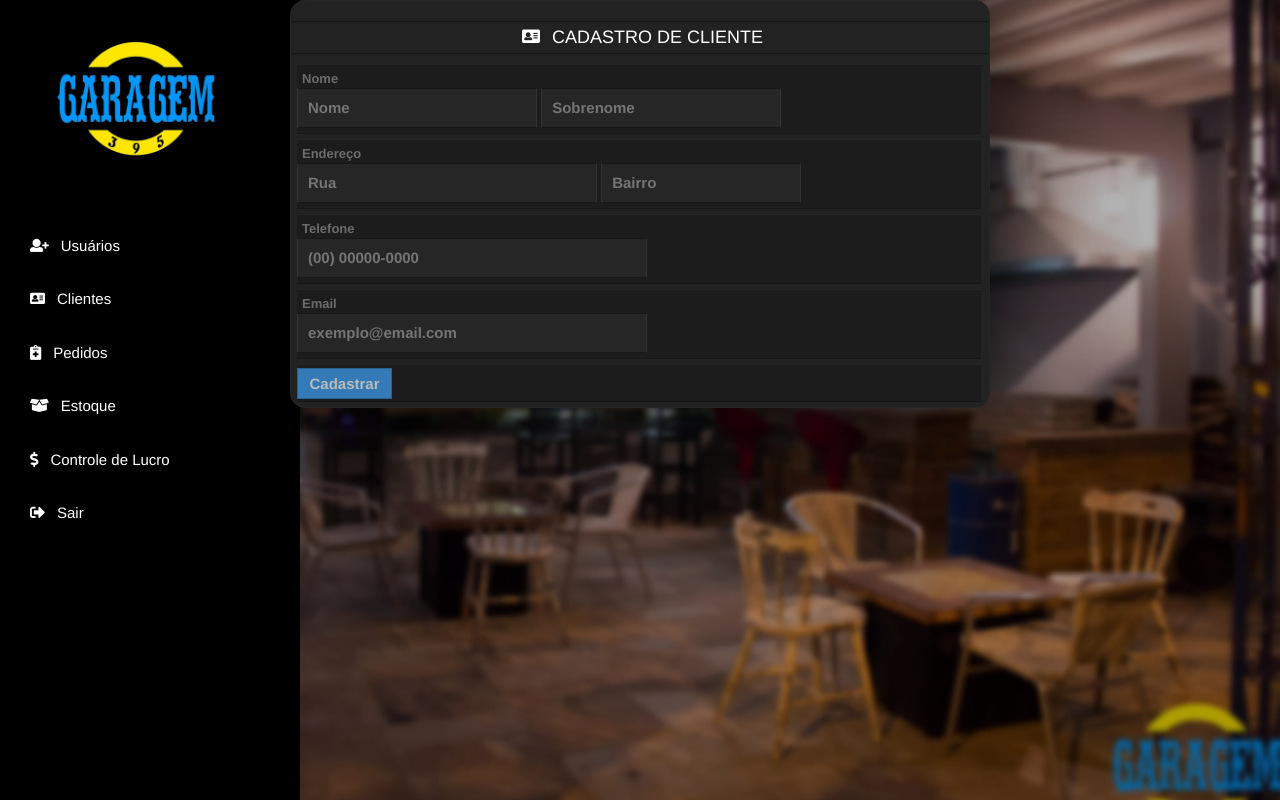
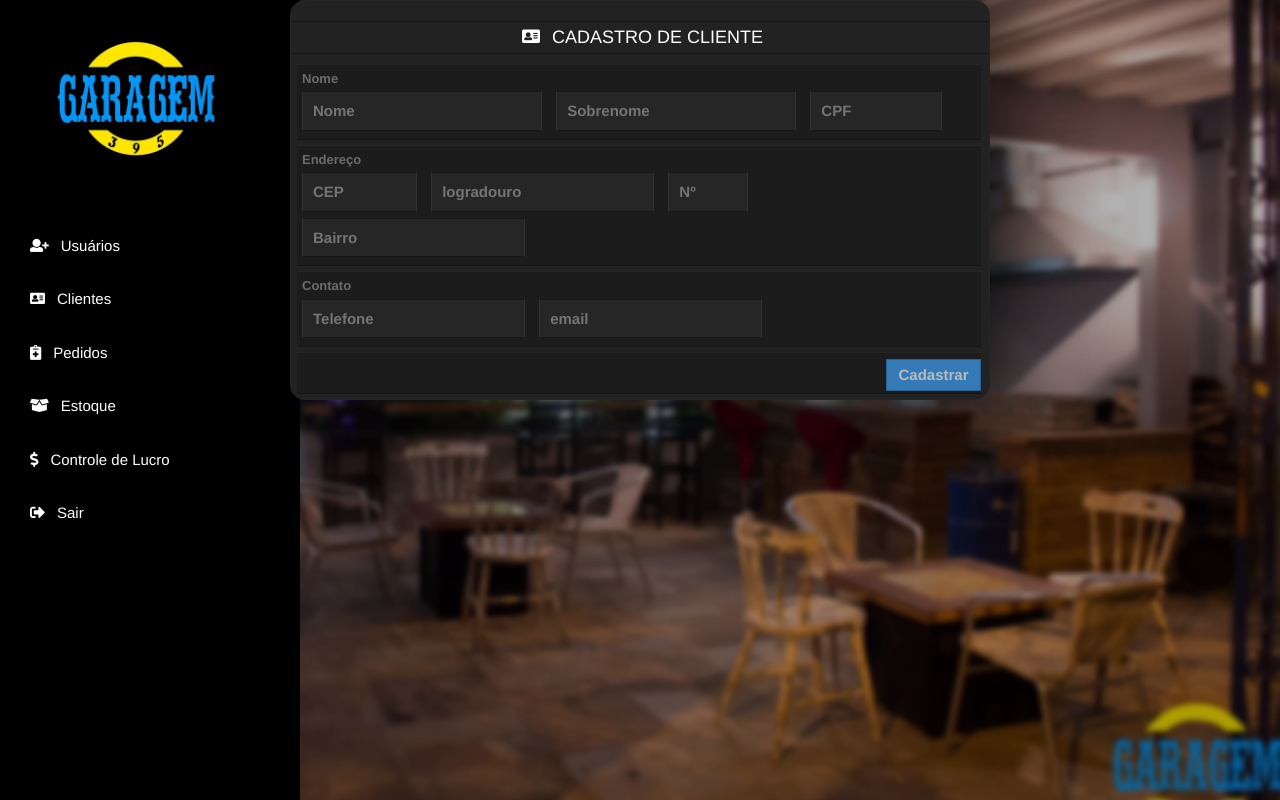
Before and after one commit to paulovinicius-TI/ope-garagem-365, a PHP site: page /view/cadastro_cliente.php in a window 1280 px wide. Run offline with PHP 8.4, Linux system fonts and the light colour scheme.

Commit message:
layout cadastro de usuario quebrado (corrigido)

```diff
--- a/app/assets/css/style.css
+++ b/app/assets/css/style.css
@@ -89,11 +89,11 @@ form,input,select,textarea{margin:0; padding:0; color:#ffffff;}
     border-radius: 15px 15px 15px 15px;
 }
 
-.login-box{
+.box-login{
     text-align: center;
     width:550px !important;
 }
-.login-box .button{
+.box-login .button{
     left:0px !important;
     margin-right: 15px !important;
 }
@@ -153,74 +153,37 @@ form,input,select,textarea{margin:0; padding:0; color:#ffffff;}
     margin-left: 5px;
 }
 
-.box .input_text {
-    padding:8px 10px;
-    width:350px;
-    background:#262626;
-    border-bottom: 1px double #171717;
-    border-top: 1px double #171717;
-    border-left:1px double #333333;
-    border-right:1px double #333333;
-
-}
-
-.box .nome {
-    padding:8px 10px;
-    width:240px;
+.box .input-text {
+    margin: 3px 5px;
+    padding:8px 10px !important;
     background:#262626;
     border-bottom: 1px double #171717;
     border-top: 1px double #171717;
     border-left:1px double #333333;
     border-right:1px double #333333;
 }
-
-.box .snome {
-    padding:8px 10px;
+#nome-cliente{
     width:240px;
-    background:#262626;
-    border-bottom: 1px double #171717;
-    border-top: 1px double #171717;
-    border-left:1px double #333333;
-    border-right:1px double #333333;
 }
 
-.box .rua {
-    padding:8px 10px;
-    width:300px;
-    background:#262626;
-    border-bottom: 1px double #171717;
-    border-top: 1px double #171717;
-    border-left:1px double #333333;
-    border-right:1px double #333333;
+#snome-cliente{
+    width: 240px;
+}
+#cpf-cliente{
+    width: 132px;
 }
 
-.box .bairro {
-    padding:8px 10px;
-    width:200px;
-    background:#262626;
-    border-bottom: 1px double #171717;
-    border-top: 1px double #171717;
-    border-left:1px double #333333;
-    border-right:1px double #333333;
+#cep-cliente{
+    width: 115px;
 }
-
-.box .cpf {
-    padding:8px 10px;
-    width:200px;
-    background:#262626;
-    border-bottom: 1px double #171717;
-    border-top: 1px double #171717;
-    border-left:1px double #333333;
-    border-right:1px double #333333;
+#numero-end-cliente{
+    width: 80px;
 }
-.box .cpf {
-    padding:8px 10px;
-    width:200px;
-    background:#262626;
-    border-bottom: 1px double #171717;
-    border-top: 1px double #171717;
-    border-left:1px double #333333;
-    border-right:1px double #333333;
+#button-cadastrar-cliente{
+    margin-top: 3px;
+}
+.button-cadastrar-cliente{
+    text-align: right;
 }
 
 
--- a/app/view/cadastro_cliente.php
+++ b/app/view/cadastro_cliente.php
@@ -14,39 +14,42 @@
 
   </head>
   <body id="top" data-spy="scroll">
+
     <form name="meuForm" method="post" id="formulario">
-    <div class="box">
+    <div class="box cadastro-cliente-box">
       <h1><center><i class="fas fa-address-card menu-icons"></i>Cadastro de cliente</center></h1>
 
     <label>
       <span>Nome</span>
-      <input type="text" class="nome" name="nome" id="nme" placeholder="Nome" />
-      <input type="text" class="snome" name="nome" id="name" placeholder="Sobrenome" />
+      <input type="text" class="input-text" id="nome-cliente" placeholder="Nome" />
+      <input type="text" class="input-text" id="snome-cliente" placeholder="Sobrenome" />
+      <input type="text" class="input-text" id="cpf-cliente" placeholder="CPF" />
 
     </label>
 
     <label>
       <span>Endereço</span>
-      <input type="text" class="rua" name="endereco" id="endereco" placeholder="Rua" />
-      <input type="text" class="bairro" name="endereco" id="endereco" placeholder="Bairro" />
+      <input type="text" class="input-text" id="cep-cliente" placeholder="CEP" />
+      <input type="text" class="input-text" id="logradouro-cliente" placeholder="logradouro" />
+      <input type="text" class="input-text" id="numero-end-cliente" placeholder="Nº" />
+      <input type="text" class="input-text" id="bairro-cliente" placeholder="Bairro" />
      </label>
 
 
     <label>
-      <span>Telefone</span>
-      <input type="text" class="input_text" name="tel" id="tel" placeholder="(00) 00000-0000" />
+      <span>Contato</span>
+      <input type="text" class="input-text" name="tel" id="tel" placeholder="Telefone" />
+      <input type="email" class="input-text" name="email" id="email" placeholder="email" />
     </label>
 
-    <label>
-      <span>Email</span>
-      <input type="email" class="input_text" name="email" id="email" placeholder="exemplo@email.com" />
-    </label>
 
-    <label>
 
-      <input type="button" class="button" value="Cadastrar" />
+
+    <label class="button-cadastrar-cliente">
+      <input type="button" class="button" id="button-cadastrar-cliente" value="Cadastrar" />
     </label>
   </div>
+
 </form>
 
 
--- a/app/view/cadastro_usuario.php
+++ b/app/view/cadastro_usuario.php
@@ -48,11 +48,11 @@
 
     <label>
       <span>Email</span>
-      <input type="email" class="input_text" name="email" id="email" placeholder="exemplo@email.com" />
+      <input type="email" class="input-text" name="email" id="email" placeholder="exemplo@email.com" />
     </label>
     <label>
       <span>Senha</span>
-      <input type="password" class="input_text" name="senha" id="senha" placeholder="senha" />
+      <input type="password" class="input-text" name="senha" id="senha" placeholder="senha" />
     </label>
     <label>
       <input type="submit" class="button" value="Cadastrar" />
--- a/app/view/index.php
+++ b/app/view/index.php
@@ -17,16 +17,16 @@
   </head>
   <body id="top" data-spy="scroll">
     <form name="meuForm" method="post" id="formulario" action="AutenticacaoDeUsuario.php">
-      <div class="box login-box">
+      <div class="box box-login">
         <img class="logo-login" src="../assets/images/logo.png">
         <h1><center></i>Login</center></h1>
         <label>
           <span>Email</span>
-          <input type="email" required class="input_text" name="EmailUsuario" id="UserName" placeholder="exemplo@exemplo.com" />
+          <input type="email" required class="input-text" name="EmailUsuario" id="UserName" placeholder="exemplo@exemplo.com" />
         </label>
         <label>
           <span>Senha</span>
-          <input type="password" required class="input_text" name="SenhaUsuario" id="UserPass" placeholder="Senha" />
+          <input type="password" required class="input-text" name="SenhaUsuario" id="UserPass" placeholder="Senha" />
         </label>
         <label class="btn-login">
           <input type="submit" class="button" value="Login" />
```
